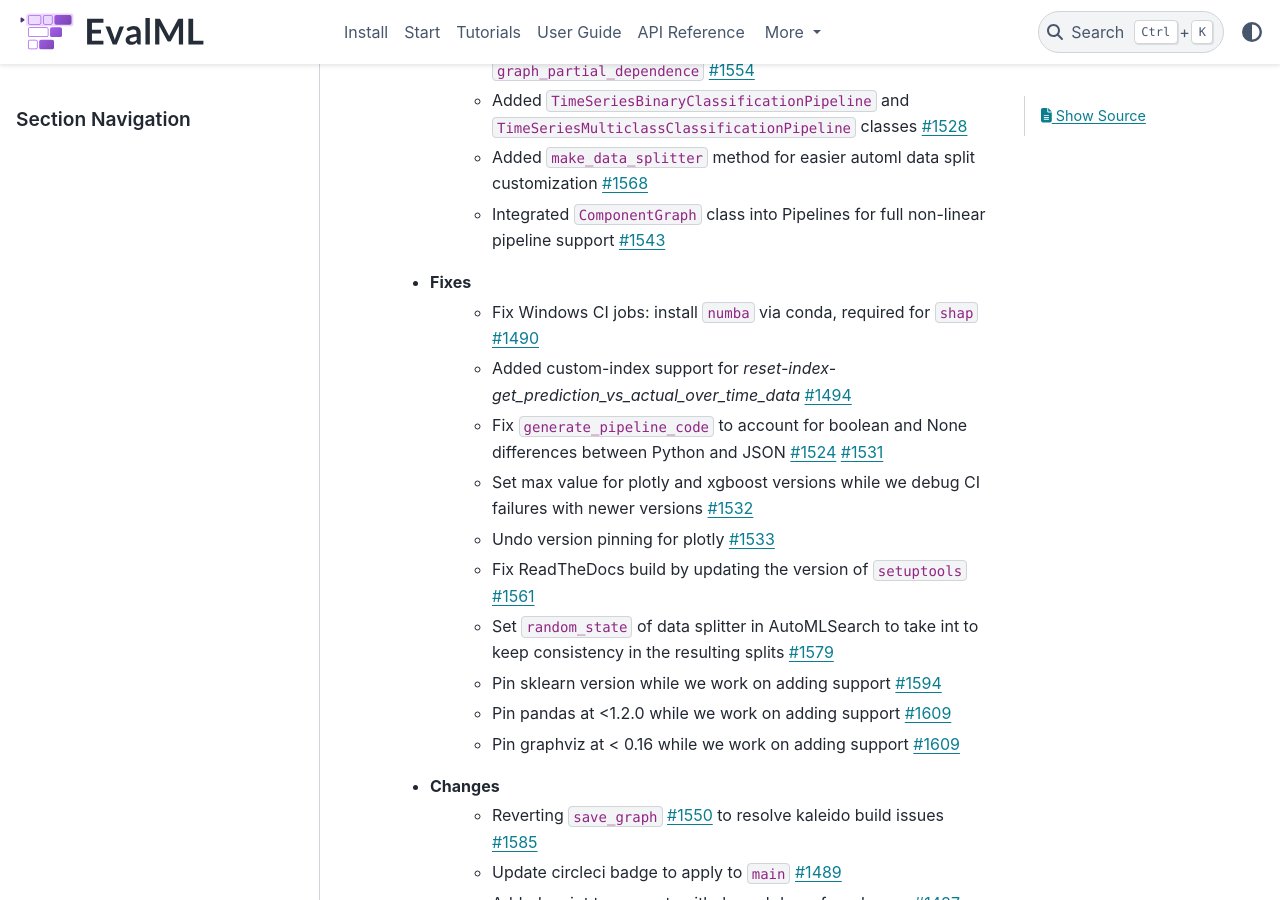
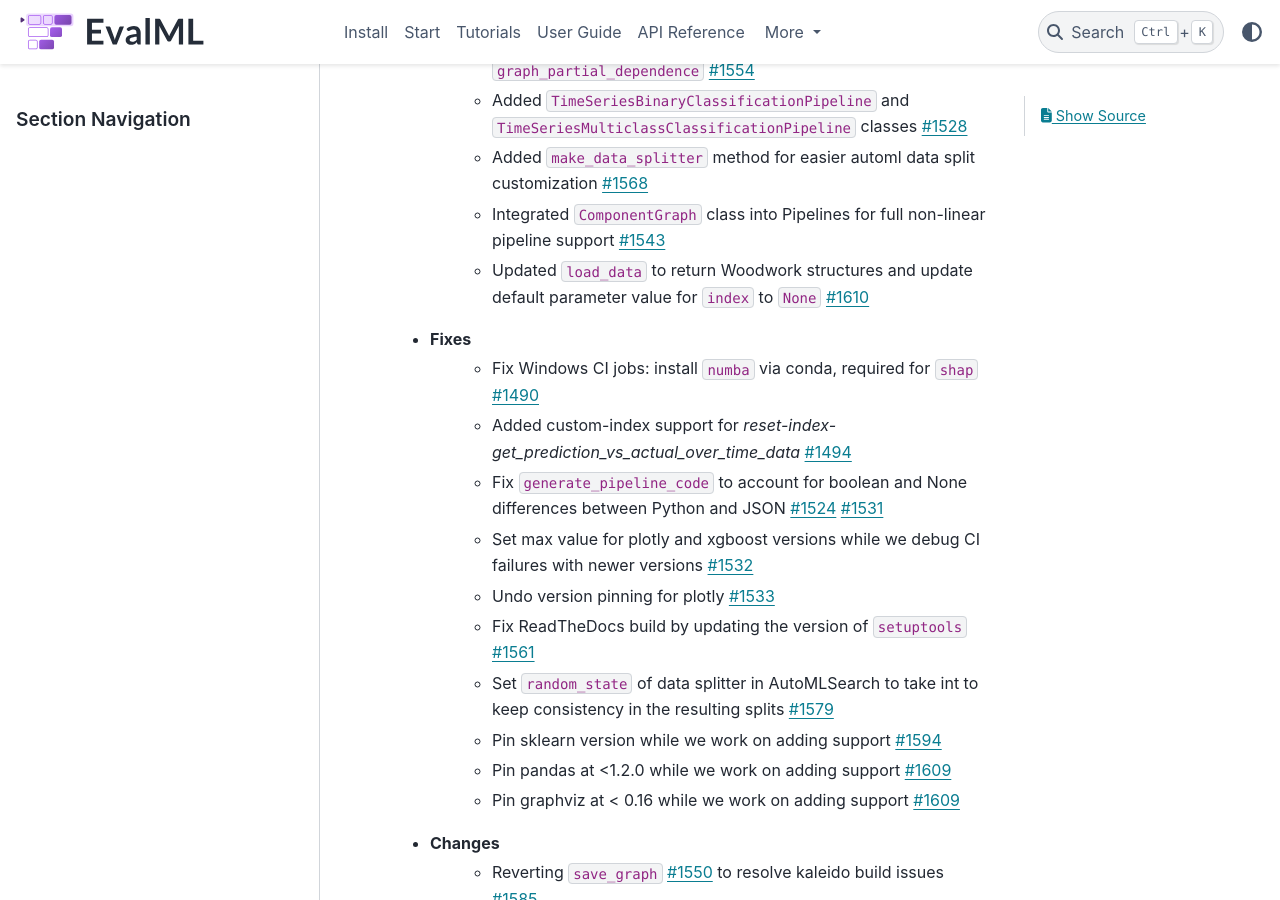
Before and after one commit to alteryx/evalml, a Sphinx documentation site: the page built from docs/source/release_notes.rst, in a window 1280 px wide and 900 px high, scrolled down 1037 px. Built offline with Sphinx 7.4.7 and the PyData theme 0.15.4, drawn with Linux system fonts in a browser that asks for light colours; comment, search, counter and statistics services are not loaded.

Commit message:
release notes

```diff
--- a/docs/source/release_notes.rst
+++ b/docs/source/release_notes.rst
@@ -22,6 +22,7 @@ Release Notes
         * Added ``TimeSeriesBinaryClassificationPipeline`` and ``TimeSeriesMulticlassClassificationPipeline`` classes :pr:`1528`
         * Added ``make_data_splitter`` method for easier automl data split customization :pr:`1568`
         * Integrated ``ComponentGraph`` class into Pipelines for full non-linear pipeline support :pr:`1543`
+        * Updated ``load_data`` to return Woodwork structures and update default parameter value for ``index`` to ``None`` :pr:`1610`
     * Fixes
         * Fix Windows CI jobs: install ``numba`` via conda, required for ``shap`` :pr:`1490`
         * Added custom-index support for `reset-index-get_prediction_vs_actual_over_time_data` :pr:`1494`
```
